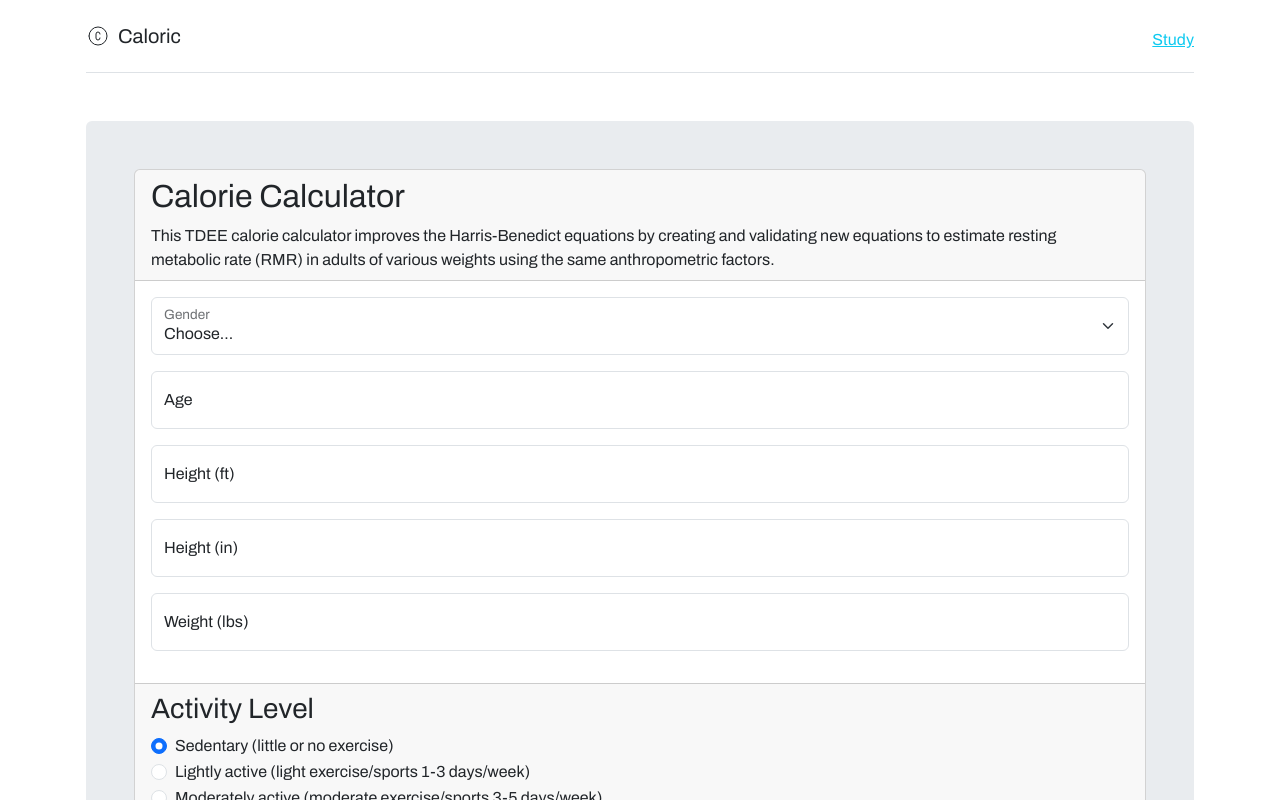
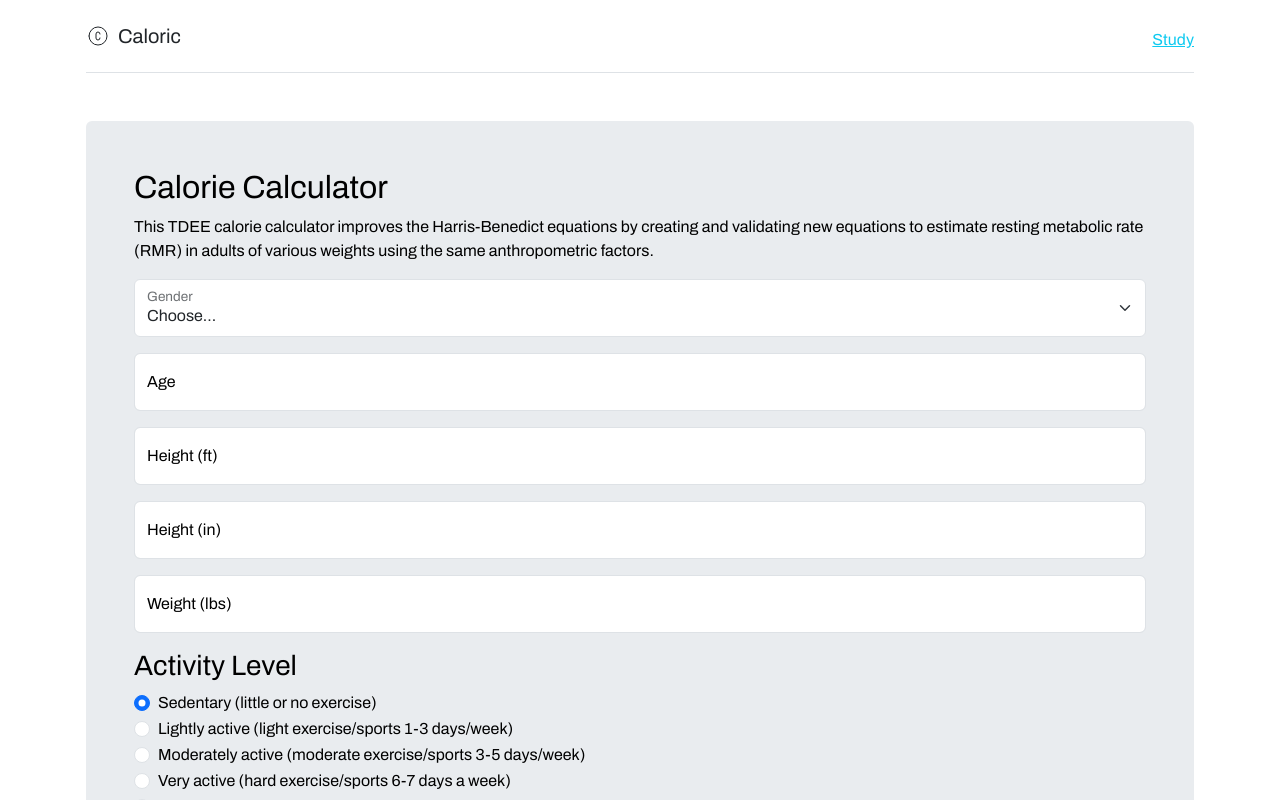
Before and after one commit to emiluzelac/caloric, a Next.js app: page / in a window 1280 px wide. Shown: the top 800 px of the page. Built offline with nearby package versions, Linux system fonts and the light colour scheme.

Commit message:
Col Classes

```diff
--- a/src/components/Calculator.tsx
+++ b/src/components/Calculator.tsx
@@ -118,17 +118,15 @@ const Calculator: React.FC = () => {
         className="p-4 p-md-5 mb-4 rounded text-body-emphasis bg-body-secondary"
         style={{ display: showResults ? 'none' : 'block' }}
       >
-        <div className='card col'>
-        <div className='card-header'>
-        <h2 className="card-title">Calorie Calculator</h2>
-        <p className='card-text'>
+        <div className='col'>
+        <h2>Calorie Calculator</h2>
+        <p>
           This TDEE calorie calculator improves the Harris-Benedict equations by
           creating and validating new equations to estimate resting metabolic
           rate (RMR) in adults of various weights using the same anthropometric
           factors.
         </p>
-        </div>
-        <div className='card-body'>
+
         <div className="form-floating mb-3">
           <select
             id="sex"
@@ -144,6 +142,7 @@ const Calculator: React.FC = () => {
           </select>
           <label htmlFor="sex">Gender</label>
         </div>
+
         <div className="form-floating mb-3">
           <input
             type="number"
@@ -157,6 +156,7 @@ const Calculator: React.FC = () => {
           />
           <label htmlFor="age">Age</label>
         </div>
+
         <div className="form-floating mb-3">
           <input
             type="number"
@@ -172,6 +172,7 @@ const Calculator: React.FC = () => {
           />
           <label htmlFor="heightFt">Height (ft)</label>
         </div>
+
         <div className="form-floating mb-3">
           <input
             type="number"
@@ -187,6 +188,7 @@ const Calculator: React.FC = () => {
           />
           <label htmlFor="heightIn">Height (in)</label>
         </div>
+
         <div className="form-floating mb-3">
           <input
             type="number"
@@ -202,7 +204,7 @@ const Calculator: React.FC = () => {
           />
           <label htmlFor="weightLbs">Weight (lbs)</label>
         </div>
-        </div>
+
 
         <div className="card-footer">
           <h3>Activity Level</h3>
@@ -251,7 +253,7 @@ const Calculator: React.FC = () => {
           Calculate
         </button>
         </div>
-      </div>
+        </div>
       {showResults && (
         <div id="resultsSection" className="my-5">
           <button
```
